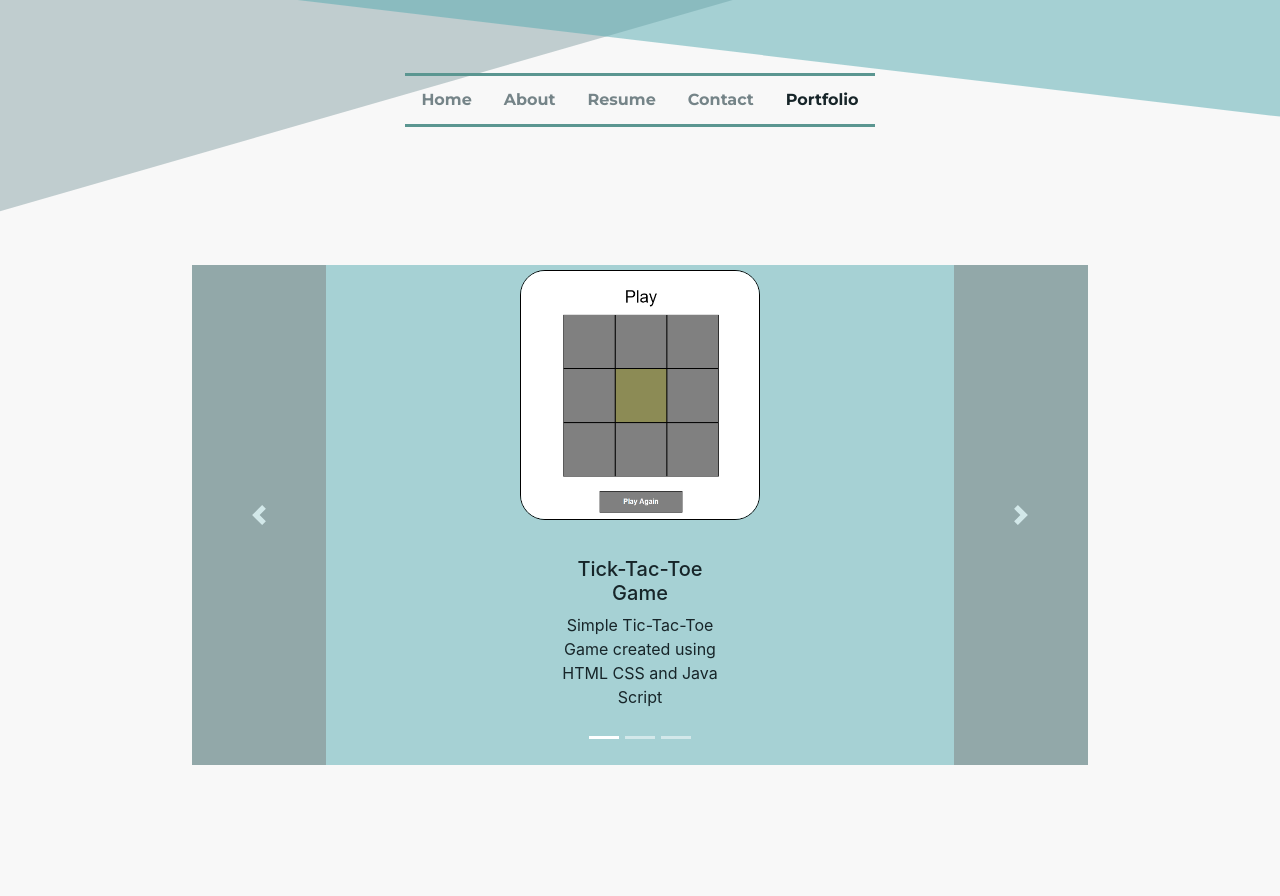
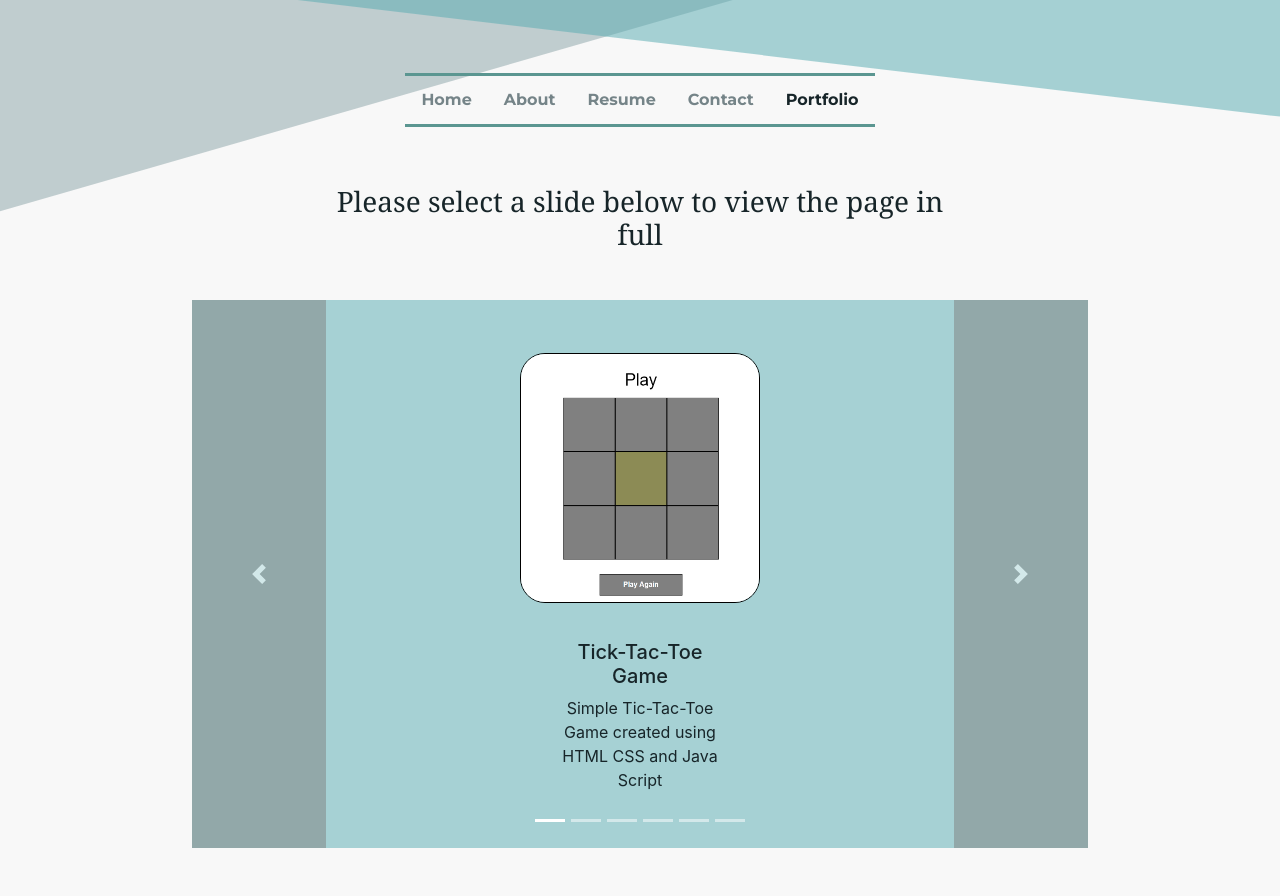
Before and after one commit to Kjschwoerke/Blue-Site, a PHP site: page /portfolio/portfolio.html in a window 1280 px wide. Before the commit the page ends 765 px from the top, so only its background shows below. Run offline with PHP 8.4, Linux system fonts and the light colour scheme; some libraries are stand-ins or nearby versions.

Commit message:
added title to the portfolio

```diff
--- a/portfolio/image-slider.css
+++ b/portfolio/image-slider.css
@@ -288,6 +288,48 @@ img:hover {
   background: #a6d0d4;
 }
 
+@-webkit-keyframes header {
+  from {
+    -webkit-transform: scale(1);
+            transform: scale(1);
+  }
+  to {
+    -webkit-transform: scale(1.055) translateY(-0.5rem);
+            transform: scale(1.055) translateY(-0.5rem);
+    text-shadow: 0px 2px 4px rgba(34, 42, 54, 0.46);
+  }
+}
+
+@keyframes header {
+  from {
+    -webkit-transform: scale(1);
+            transform: scale(1);
+  }
+  to {
+    -webkit-transform: scale(1.055) translateY(-0.5rem);
+            transform: scale(1.055) translateY(-0.5rem);
+    text-shadow: 0px 2px 4px rgba(34, 42, 54, 0.46);
+  }
+}
+
+h3 {
+  font-family: Georgia, 'Times New Roman', Times, serif;
+  font-weight: 550;
+  text-align: center;
+  width: 50%;
+  margin: 3rem auto 0 auto;
+  -webkit-animation-name: header;
+          animation-name: header;
+  -webkit-animation-duration: 0.5s;
+          animation-duration: 0.5s;
+  -webkit-animation-iteration-count: 2;
+          animation-iteration-count: 2;
+  -webkit-animation-direction: alternate;
+          animation-direction: alternate;
+  -webkit-animation-delay: 0.0s;
+          animation-delay: 0.0s;
+}
+
 #carouselExampleCaptions {
   width: 70%;
   margin-left: auto;
@@ -295,8 +337,8 @@ img:hover {
 }
 
 .carousel {
-  margin-top: 10%;
-  margin-bottom: 10%;
+  margin-top: 3rem;
+  margin-bottom: 3rem;
   text-align: center;
   background-color: #A6D1D4;
 }
@@ -309,6 +351,7 @@ img:hover {
 
 .carousel-item {
   padding: 2%;
+  margin-top: 3rem;
   height: 500px;
 }
 
--- a/portfolio/image-slider.scss
+++ b/portfolio/image-slider.scss
@@ -251,6 +251,29 @@ img:hover {
     background: #a6d0d4;
 }
 
+@keyframes header {
+    from {transform:scale(1);
+   }
+
+   to {transform:scale(1.055)     translateY(-0.5rem);
+
+    text-shadow: 0px 2px 4px rgba(34,42,54,0.46);;
+   }
+}
+
+h3 {
+    font-family: Georgia, 'Times New Roman', Times, serif;
+    font-weight: 550;
+    text-align: center;
+    width: 50%;
+    margin: 3rem auto 0 auto;
+    animation-name: header;
+    animation-duration: 0.5s;
+    animation-iteration-count: 2;
+    animation-direction: alternate;
+    animation-delay: 0.0s;
+}
+
 // Bootstrap Carousel
 
 #carouselExampleCaptions {
@@ -260,8 +283,8 @@ img:hover {
 }
 
 .carousel {
-    margin-top: 10%;
-    margin-bottom: 10%;
+    margin-top: 3rem;
+    margin-bottom: 3rem;
     text-align: center;
     background-color: #A6D1D4;
 }
@@ -274,6 +297,7 @@ img:hover {
 
 .carousel-item {
     padding: 2%;
+    margin-top: 3rem;
     height: 500px;
             img {
             height: 250px;
--- a/portfolio/portfolio.html
+++ b/portfolio/portfolio.html
@@ -55,7 +55,6 @@
 
 
         </div>
-
 
         <!-- <div class="container">
 
@@ -121,12 +120,16 @@
         </div>   -->
 
         <div class="bd-example">
+            <h3>Please select a slide below to view the page in full</h3>
             <div id="carouselExampleCaptions" class="carousel slide" data-ride="carousel"
             >
               <ol class="carousel-indicators">
                 <li data-target="#carouselExampleCaptions" data-slide-to="0" class="active"></li>
                 <li data-target="#carouselExampleCaptions" data-slide-to="1"></li>
                 <li data-target="#carouselExampleCaptions" data-slide-to="2"></li>
+                <li data-target="#carouselExampleCaptions" data-slide-to="3"></li>
+                <li data-target="#carouselExampleCaptions" data-slide-to="4"></li>
+                <li data-target="#carouselExampleCaptions" data-slide-to="5"></li>
               </ol>
 
               <!-- Tic Tac Toe Game Slide and Link-->
```
Also changed, not shown: 1 other file.
